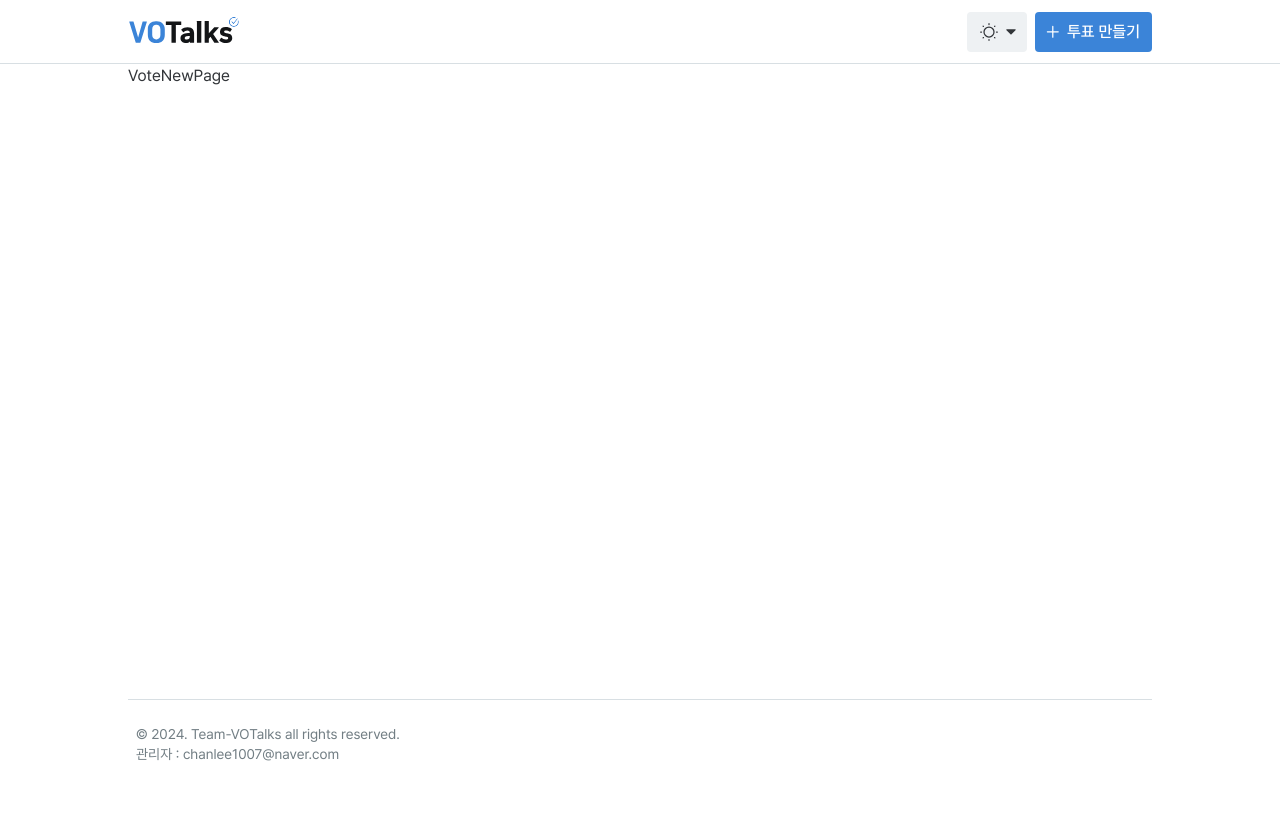
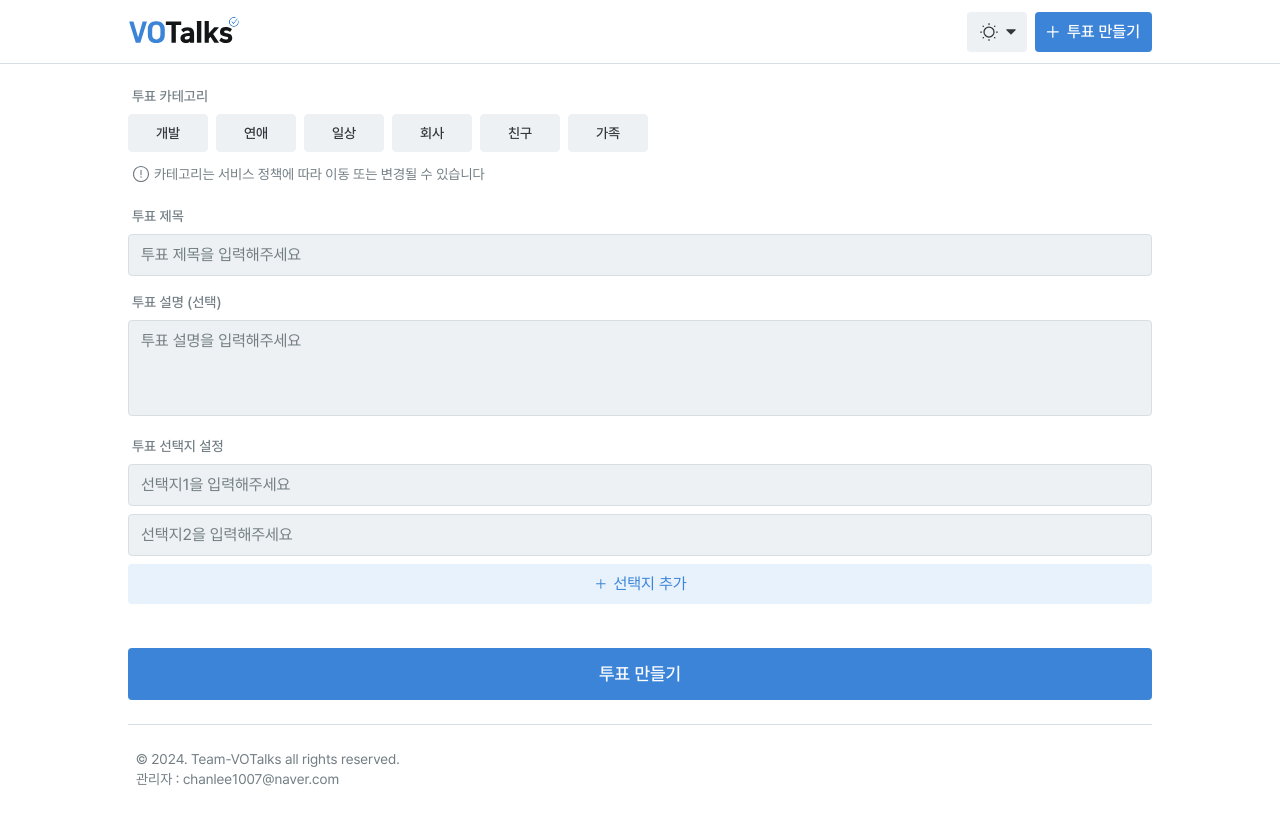
Before and after one commit to Team-VOTalks/VOTalks-FE, a Next.js app: page /vote/new in a window 1280 px wide. Before the commit the page ends 800 px from the top, so only its background shows below. Built offline with nearby package versions, Linux system fonts and the light colour scheme.

Commit message:
add : 투표 생성 폼 컴포넌트 추가

```diff
--- a/src/app/vote/new/page.tsx
+++ b/src/app/vote/new/page.tsx
@@ -1,3 +1,5 @@
+import * as Features from '@/features';
+
 export default function VoteNewPage() {
-  return <div>VoteNewPage</div>;
+  return <Features.CreateVoteForm />;
 }
--- /dev/null
+++ b/src/features/create-vote-form/index.ts
@@ -0,0 +1,3 @@
+import CreateVoteForm from './ui/create-vote-form';
+
+export { CreateVoteForm };
--- /dev/null
+++ b/src/features/create-vote-form/lib/use-vote-form.ts
@@ -0,0 +1,3 @@
+'use client';
+
+export default function useVoteForm() {}
--- /dev/null
+++ b/src/features/create-vote-form/ui/create-vote-form.tsx
@@ -0,0 +1,113 @@
+'use client';
+
+import { useState } from 'react';
+import * as Shared from '@/shared';
+
+export default function CreateVoteForm() {
+  const [currentCategory, setCurrentCategory] = useState('');
+  const [optionInput, setOptionInput] = useState<string[]>([]);
+
+  return (
+    <div className="mx-auto flex w-full flex-grow pt-5">
+      <form className="flex flex-grow flex-col items-stretch justify-between">
+        <div className="mb-auto flex-grow">
+          <Shared.ui.FormFieldset>
+            <Shared.ui.FormLabel htmlFor="category">투표 카테고리</Shared.ui.FormLabel>
+            <ul className="mb-3 grid grid-cols-3 gap-2 sm:flex sm:flex-wrap sm:items-start sm:justify-start">
+              {Object.entries(Shared.constants.COMMUNITY_CATEGORIES).map(([category, name]) => (
+                <li key={category} className="relative">
+                  <label
+                    tabIndex={0}
+                    className={`
+                      ${currentCategory === category ? 'border-blue-200 bg-blue-100 text-blue-500' : 'border-gray-100 bg-gray-100 text-gray-700'}
+                      block h-auto w-full cursor-pointer rounded border p-2 text-center text-sm font-medium transition-colors sm:min-w-20
+                    `}
+                    onKeyDown={e => {
+                      if (e.key === 'Enter') return e.currentTarget.click();
+                    }}
+                  >
+                    <input
+                      type="radio"
+                      name="category"
+                      className="invisible absolute opacity-0"
+                      tabIndex={-1}
+                      value={category}
+                      checked={currentCategory === category}
+                      onChange={() => setCurrentCategory(category)}
+                    />
+                    <span>{name}</span>
+                  </label>
+                </li>
+              ))}
+            </ul>
+            <Shared.ui.GuideTxt content="카테고리는 서비스 정책에 따라 이동 또는 변경될 수 있습니다" />
+          </Shared.ui.FormFieldset>
+          <Shared.ui.FormFieldset>
+            <legend className="blind">제목 및 설명</legend>
+            <Shared.ui.FormLabel htmlFor="title">투표 제목</Shared.ui.FormLabel>
+            <Shared.ui.FormInput id="title" name="title" placeholder="투표 제목을 입력해주세요" />
+            <Shared.ui.FormLabel htmlFor="description">투표 설명 (선택)</Shared.ui.FormLabel>
+            <textarea
+              name="description"
+              id="description"
+              placeholder="투표 설명을 입력해주세요"
+              autoComplete="off"
+              className="block min-h-24 w-full resize-none rounded border bg-gray-100 px-3 py-2 text-base text-gray-700 outline-none transition-colors placeholder:text-gray-500 focus:border-blue-500 focus:bg-gray-000"
+            ></textarea>
+          </Shared.ui.FormFieldset>
+          <Shared.ui.FormFieldset>
+            <Shared.ui.FormLegend>투표 선택지 설정</Shared.ui.FormLegend>
+            <ul>
+              <li className="peerList relative peer-[List]:mt-2">
+                <Shared.ui.FormInput id="option-1" placeholder="선택지1을 입력해주세요" />
+              </li>
+              <li className="peerList relative peer-[List]:mt-2">
+                <Shared.ui.FormInput id="option-2" placeholder="선택지2을 입력해주세요" />
+              </li>
+              {optionInput.map((inputValue, idx) => (
+                <li className="peerList relative peer-[List]:mt-2">
+                  <Shared.ui.FormInput
+                    id={`option-${idx + 3}`}
+                    placeholder={`선택지${idx + 3}을 입력해주세요`}
+                    hasDeleteBtn
+                    value={inputValue}
+                    onChange={e =>
+                      setOptionInput(prev => ((prev[idx] = e.target.value), [...prev]))
+                    }
+                  />
+                  <button
+                    type="button"
+                    title={`선택지${idx + 3} 삭제`}
+                    className="absolute bottom-0 right-0 top-0 my-auto inline-flex w-10 items-center justify-center rounded text-xl text-gray-600"
+                    onClick={() => setOptionInput(prev => prev.filter((_, i) => i !== idx))}
+                  >
+                    <Shared.ui.IconDelete />
+                    <span className="blind">{`선택지${idx + 3} 삭제`}</span>
+                  </button>
+                </li>
+              ))}
+            </ul>
+            {optionInput.length < 4 && (
+              <button
+                type="button"
+                title="선택지 추가"
+                className="mt-2 flex w-full items-center justify-center gap-1 rounded bg-blue-100 p-2 text-blue-500"
+                onClick={() => setOptionInput(prev => [...prev, ''])}
+              >
+                <Shared.ui.IconPlus />
+                <span>선택지 추가</span>
+              </button>
+            )}
+          </Shared.ui.FormFieldset>
+        </div>
+        <button
+          type="submit"
+          title="투표 만들기"
+          className="mt-6 block h-auto w-full rounded bg-blue-500 p-3 text-base font-medium text-white disabled:bg-gray-500 sm:text-lg"
+        >
+          투표 만들기
+        </button>
+      </form>
+    </div>
+  );
+}
--- a/src/features/index.ts
+++ b/src/features/index.ts
@@ -1,3 +1,4 @@
+import { CreateVoteForm } from './create-vote-form';
 import { ThemeBtn } from './set-theme';
 
-export { ThemeBtn };
+export { ThemeBtn, CreateVoteForm };
--- /dev/null
+++ b/src/shared/ui/form-fieldset.tsx
@@ -0,0 +1,5 @@
+import { ReactNode } from 'react';
+
+export default function FormFieldset({ children }: { children: ReactNode }) {
+  return <fieldset className="relative mb-5 block">{children}</fieldset>;
+}
--- /dev/null
+++ b/src/shared/ui/form-input.tsx
@@ -0,0 +1,24 @@
+import { DetailedHTMLProps, InputHTMLAttributes } from 'react';
+
+export default function FormInput({
+  isError,
+  hasDeleteBtn,
+  className,
+  ...props
+}: DetailedHTMLProps<InputHTMLAttributes<HTMLInputElement>, HTMLInputElement> & {
+  isError?: boolean;
+  hasDeleteBtn?: boolean;
+}) {
+  return (
+    <input
+      {...props}
+      autoComplete="off"
+      className={`
+        ${isError ? 'focus:border-red-500' : 'focus:border-blue-500'}
+        ${hasDeleteBtn ? 'pr-12' : ''}
+        ${className ?? ''}
+        peerInput block w-full rounded border bg-gray-100 px-3 py-2 text-base text-gray-700 outline-none transition-colors placeholder:text-gray-500 focus:bg-gray-000 peer-[Input]:mt-2
+      `}
+    />
+  );
+}
--- /dev/null
+++ b/src/shared/ui/form-label.tsx
@@ -0,0 +1,18 @@
+import { ReactNode } from 'react';
+
+export default function FormLabel({
+  htmlFor,
+  children,
+}: {
+  htmlFor?: string;
+  children: ReactNode;
+}) {
+  return (
+    <label
+      htmlFor={htmlFor}
+      className="peerLabel mb-2 inline-block w-auto px-1 text-sm font-medium text-gray-500 peer-[Label]:mt-4"
+    >
+      {children}
+    </label>
+  );
+}
--- /dev/null
+++ b/src/shared/ui/form-legend.tsx
@@ -0,0 +1,7 @@
+import { ReactNode } from 'react';
+
+export default function FormLegend({ children }: { children: ReactNode }) {
+  return (
+    <legend className="mb-2 block w-full px-1 text-sm font-medium text-gray-500">{children}</legend>
+  );
+}
--- /dev/null
+++ b/src/shared/ui/guide-txt.tsx
@@ -0,0 +1,33 @@
+export default function GuideTxt({
+  content,
+  color,
+}: {
+  content: string;
+  color?: 'red' | 'yellow' | 'green' | 'blue';
+}) {
+  return (
+    <p
+      className={`block text-${color ?? 'gray'}-500 relative mt-1 break-keep px-1 text-lg leading-4`}
+    >
+      <svg
+        xmlns="http://www.w3.org/2000/svg"
+        width="1em"
+        height="1em"
+        viewBox="0 0 24 24"
+        className="mr-1 inline-block"
+      >
+        <path
+          fill="currentColor"
+          d="M12 6.25a.75.75 0 0 1 .75.75v6a.75.75 0 0 1-1.5 0V7a.75.75 0 0 1 .75-.75M12 17a1 1 0 1 0 0-2a1 1 0 0 0 0 2"
+        ></path>
+        <path
+          fill="currentColor"
+          fillRule="evenodd"
+          d="M1.25 12C1.25 6.063 6.063 1.25 12 1.25S22.75 6.063 22.75 12S17.937 22.75 12 22.75S1.25 17.937 1.25 12M12 2.75a9.25 9.25 0 1 0 0 18.5a9.25 9.25 0 0 0 0-18.5"
+          clipRule="evenodd"
+        ></path>
+      </svg>
+      <span className="text-sm">{content}</span>
+    </p>
+  );
+}
```
Also changed, not shown: src/shared/ui/index.ts (+10 -0 lines).
